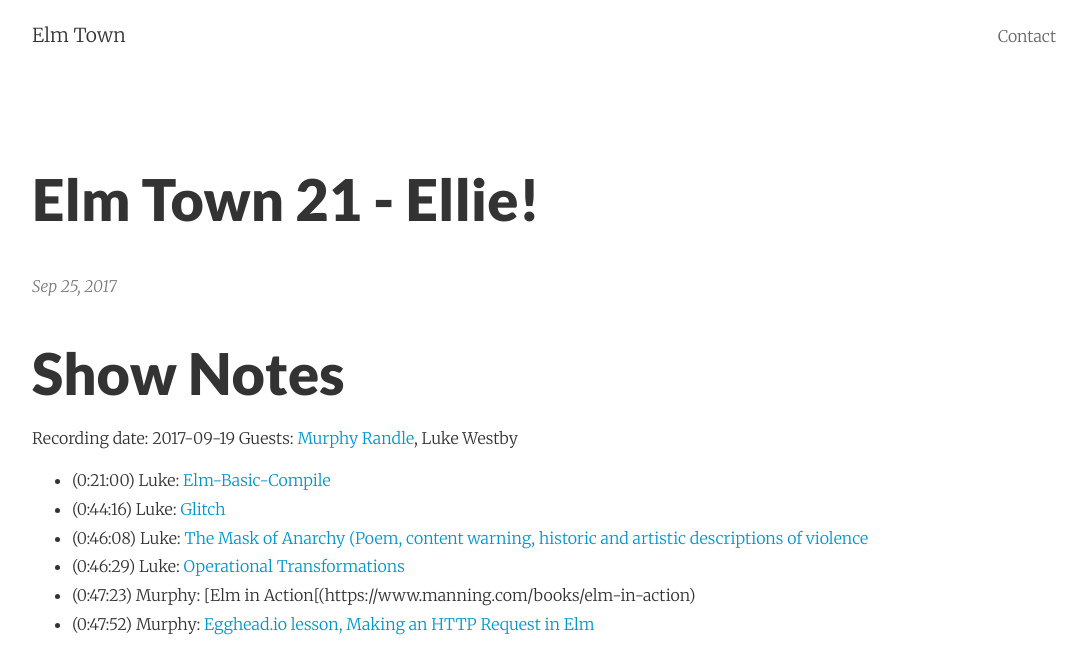
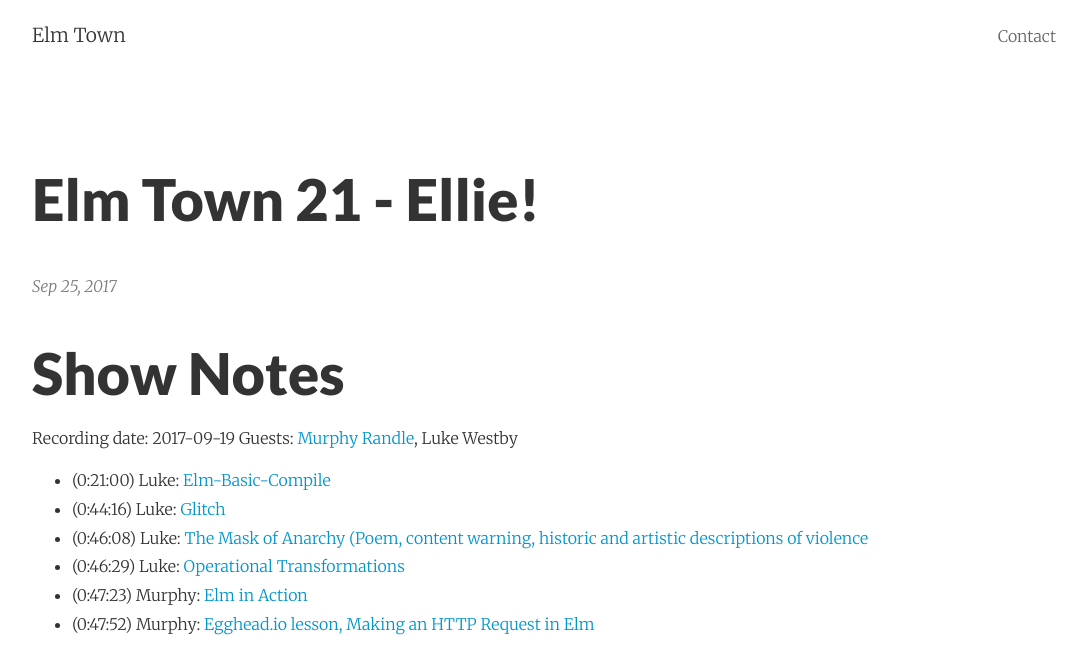
Before and after one commit to elmtown/elmtown.github.io, a Jekyll site: the page built from _posts/2017-09-25-elm-town-episode-21-ellie.markdown, in a window 1280 px wide, cut to the strip 0-648 px from the top of the page. Shown: the whole strip, without its empty margins (96-1183 px from the left). Built offline with Jekyll 4.4.1, drawn with Linux system fonts in a browser that asks for light colours; our own code applies the rules of GitHub Pages for plain Markdown files.

Commit message:
Fix markdown bug

```diff
--- a/_posts/2017-09-25-elm-town-episode-21-ellie.markdown
+++ b/_posts/2017-09-25-elm-town-episode-21-ellie.markdown
@@ -12,7 +12,7 @@ Guests: [Murphy Randle](https://twitter.com/splodingsocks), Luke Westby
 - (0:44:16) Luke: [Glitch](https://glitch.com/)
 - (0:46:08) Luke: [The Mask of Anarchy (Poem, content warning, historic and artistic descriptions of violence](http://knarf.english.upenn.edu/PShelley/anarchy.html)
 - (0:46:29) Luke: [Operational Transformations](http://www.codecommit.com/blog/java/understanding-and-applying-operational-transformation)
-- (0:47:23) Murphy: [Elm in Action[(https://www.manning.com/books/elm-in-action)
+- (0:47:23) Murphy: [Elm in Action](https://www.manning.com/books/elm-in-action)
 - (0:47:52) Murphy: [Egghead.io lesson, Making an HTTP Request in Elm](https://egghead.io/lessons/make-an-http-request-in-elm)
 
 <iframe src="https://cast.rocks/player/6039/Elm-Town-21--Ellie.mp3?episodeTitle=Elm%20Town%2021%2C%20Ellie!&podcastTitle=Elm%20Town&episodeDate=September%2025th%2C%202017&imageURL=https%3A%2F%2Fcast.rocks%2Fhosting%2F6039%2Ffeeds%2F8YSE5.jpg&itunesLink=https%3A%2F%2Fitunes.apple.com%2Fus%2Fpodcast%2Felm-town%2Fid1158047037%3Fmt%3D2" style="border: none; min-height: 265px; max-height: 320px; max-width: 558px; min-width: 270px; width: 100%; height: 100%;" scrollbars="no"></iframe>
```
